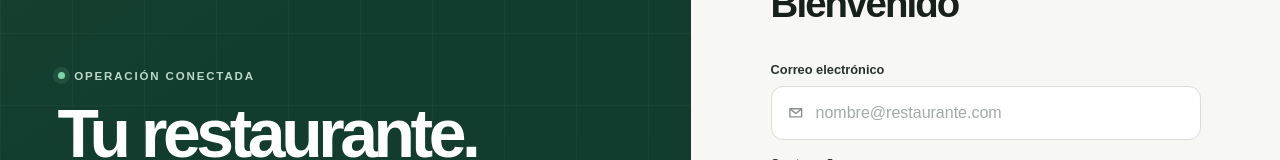
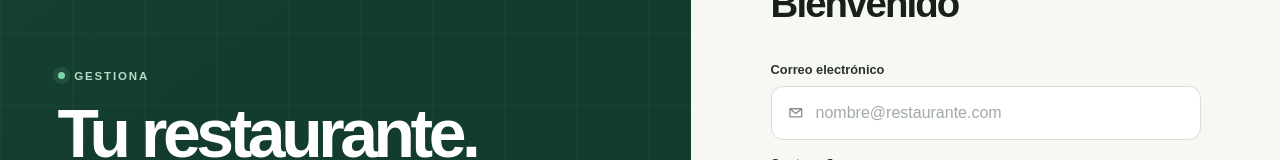
Before and after one commit to irvinvela/SGR, a Next.js app in the folder frontend/: page / in a window 1280 px wide. Shown: the part 255-415 px from the top of the page. Built offline with nearby package versions, Linux system fonts and the light colour scheme; no server answers.

Commit message:
fix: update login kicker copy

```diff
--- a/frontend/src/app/page.tsx
+++ b/frontend/src/app/page.tsx
@@ -50,7 +50,7 @@ export default function LoginPage() {
           <div className="brand-copy">
             <p className="brand-kicker">
               <span aria-hidden="true" />
-              Operación conectada
+              Gestiona
             </p>
             <h1>Tu restaurante.</h1>
             <p>
```
